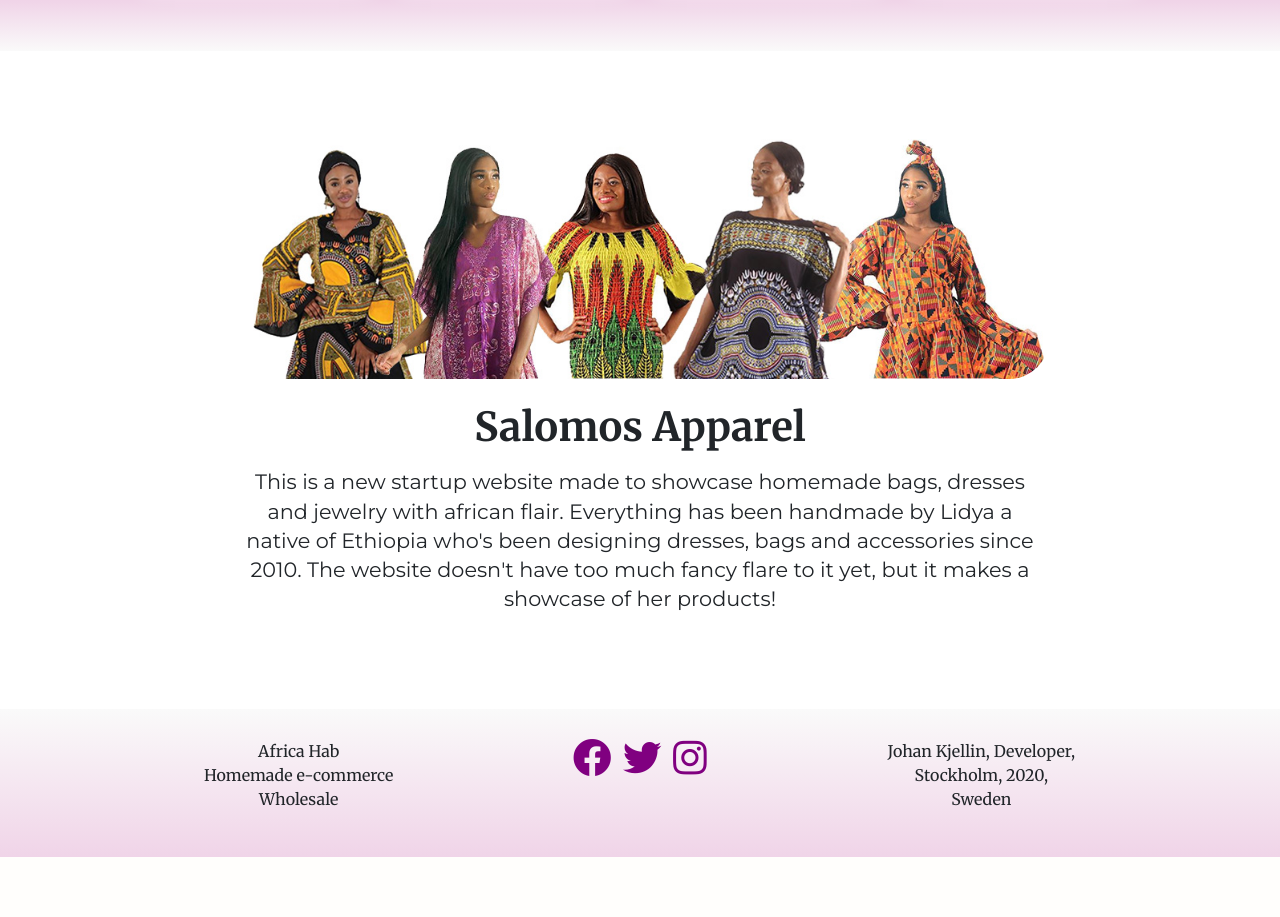
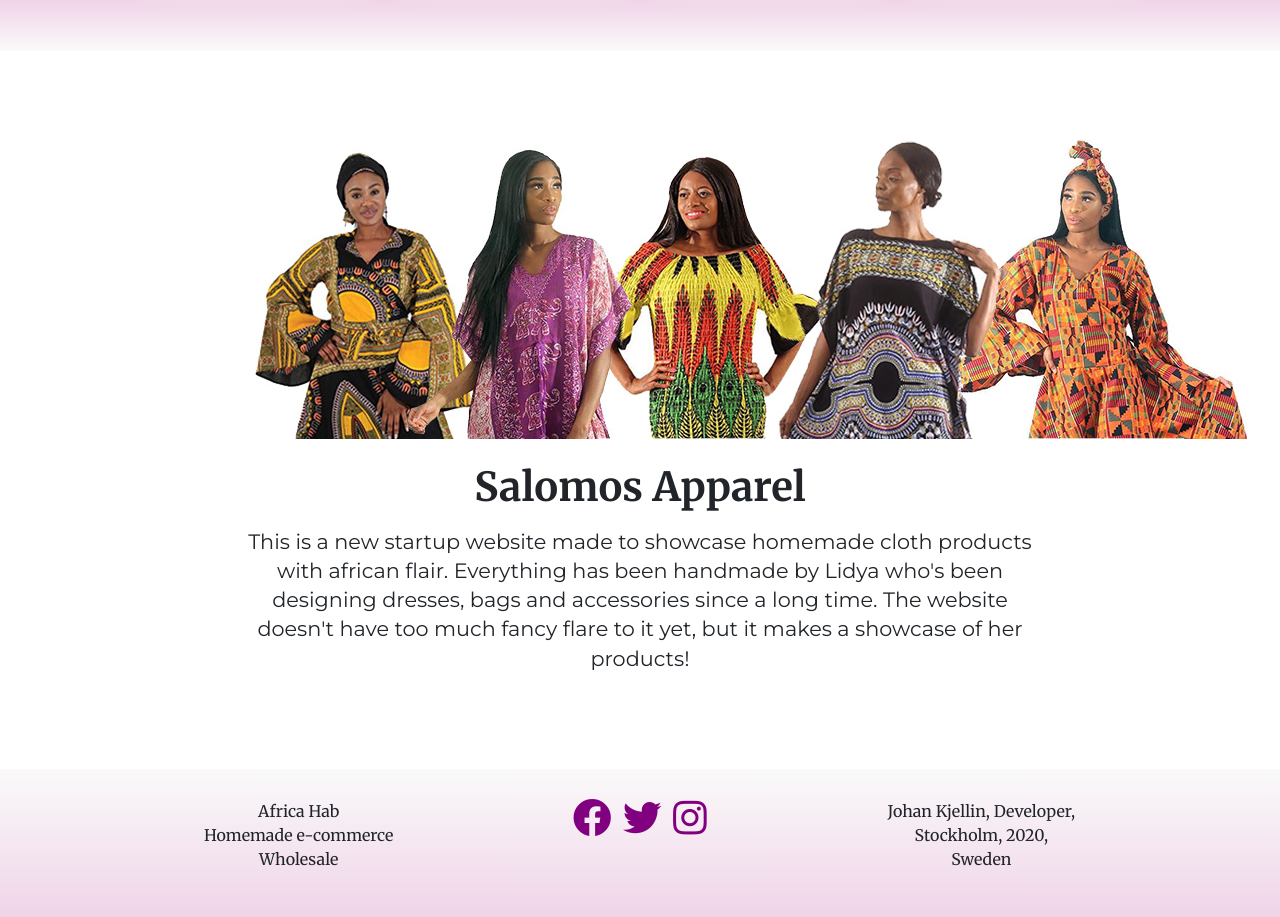
Before and after one commit to Voggastur/full-stack-framework-project, a Django app: template home/templates/home/index.html in a window 1280 px wide. Shown: the part 387-1304 px from the top of the page. Before the commit the page ends 1244 px from the top, so only its background shows below. Run offline with Django 3.2, Linux system fonts and the light colour scheme; the template is opened without the code that fills it, so the values that code supplies are empty; some libraries are stand-ins or nearby versions.

Commit message:
changed front image and paragraph style, added media_url reference for img src

```diff
--- a/home/templates/home/index.html
+++ b/home/templates/home/index.html
@@ -9,11 +9,10 @@
 	<div class="container py-5">
 		<div class="row">
 			<div class="col-10 offset-1 p-3">
-				<img class="large-img m-2" src="https://raw.githubusercontent.com/Voggastur/fsf-project/master/media/front.jpg" alt="women in dresses"/>
+				<img class="front-img m-2" src="{{ MEDIA_URL }}front.jpg" alt="women in dresses"/>
 				<h1 class="font-weight-bold text-center my-3">Salomos Apparel</h1>
-				<p class="front-p text-center">This is a new startup website made to showcase homemade bags, dresses and
-					jewelry with african flair.
-					Everything has been handmade by Lidya a native of Ethiopia who's been designing dresses, bags and accessories since 2010.
+				<p class="front-p text-center">This is a new startup website made to showcase homemade cloth products with african flair.
+					Everything has been handmade by Lidya who's been designing dresses, bags and accessories since a long time.
                     The website doesn't have too much fancy flare to it yet, but it makes a showcase of her products!</p>
 			</div>
 		</div>
```
